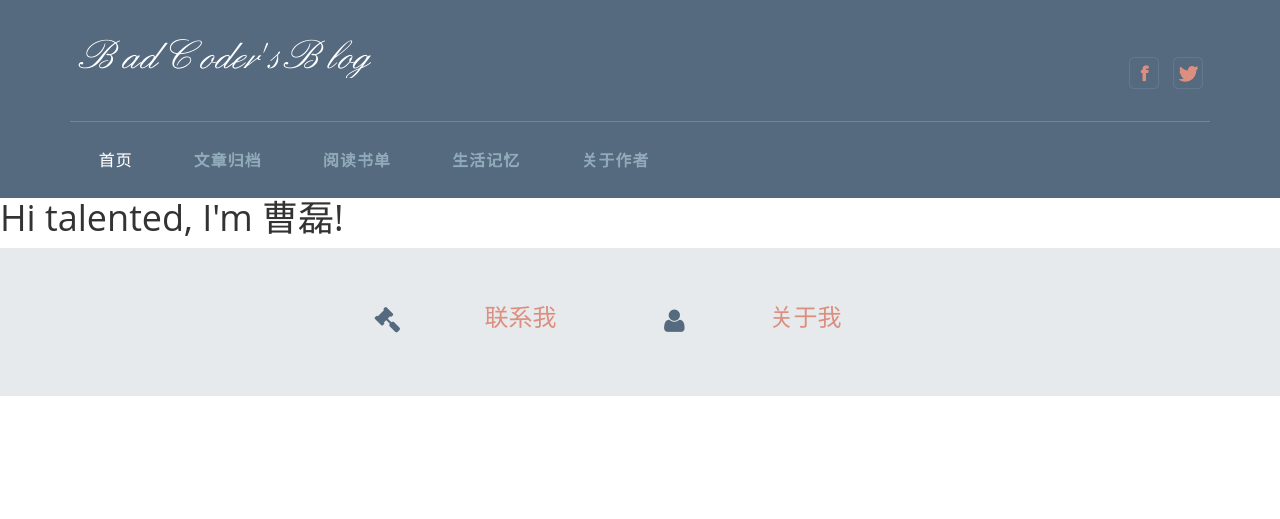
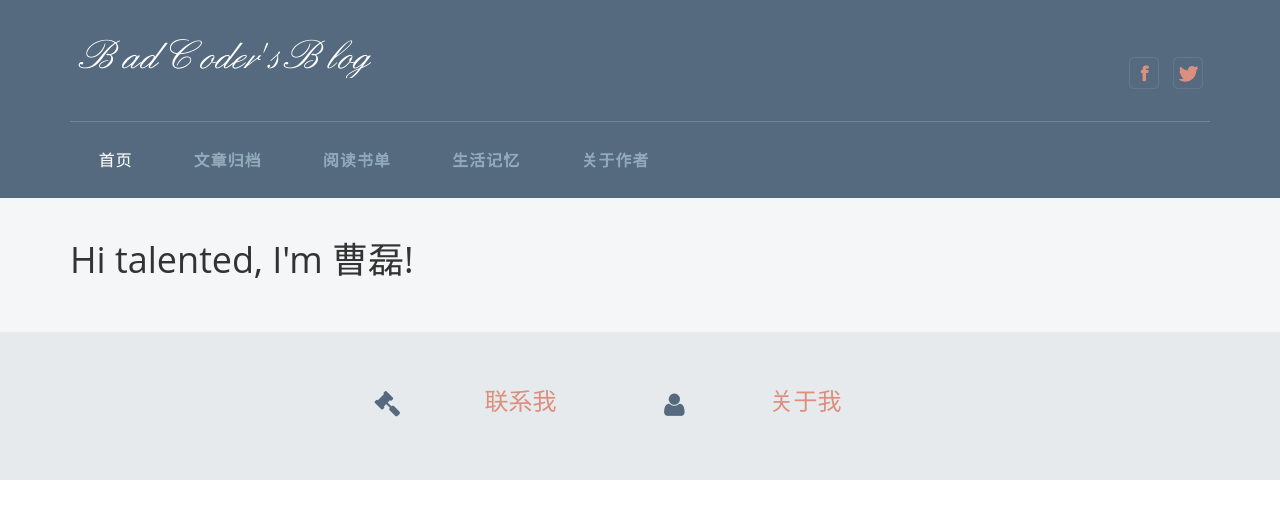
Before and after one commit to iamabadcoder/iamabadcoder.github.io, a Jekyll site: the page built from index.html, in a window 1280 px wide. Shown: the top 519 px of the page. Built offline with Jekyll 4.4.1, drawn with Linux system fonts in a browser that asks for light colours.

```diff
--- a/_layouts/default.html
+++ b/_layouts/default.html
@@ -68,7 +68,10 @@
 			</div>
 		</div>
 		<!-- header -->
-		{{ content }}
+		<div class="content">
+			<div class="container"> {{ content }} </div>
+		</div>
+
 		<!-- footer -->
 		<div class="footer">
 			<div class="container">
```
